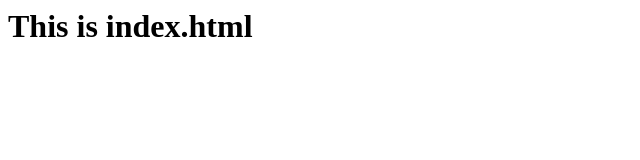
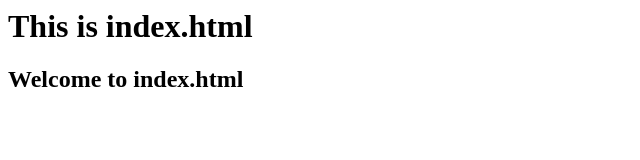
Before and after one commit to mahendrapaidi2144-ctrl/localfirstrepo, a plain HTML site: page index.html in a window 1280 px wide. Shown: the whole page, without its empty margins (0-640 px from the left). Drawn offline with Linux system fonts and the light colour scheme.

Commit message:
Add welcome header to index.html

```diff
--- a/index.html
+++ b/index.html
@@ -1 +1,2 @@
 <h1> This is index.html</h1>
+<h2>Welcome to index.html</h2>
```
